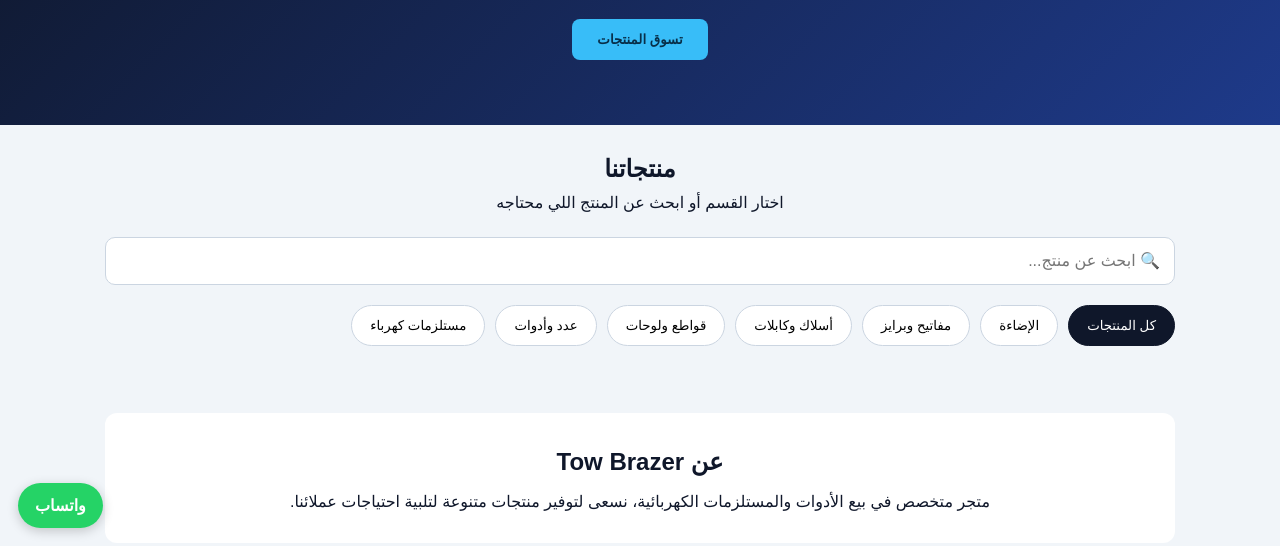
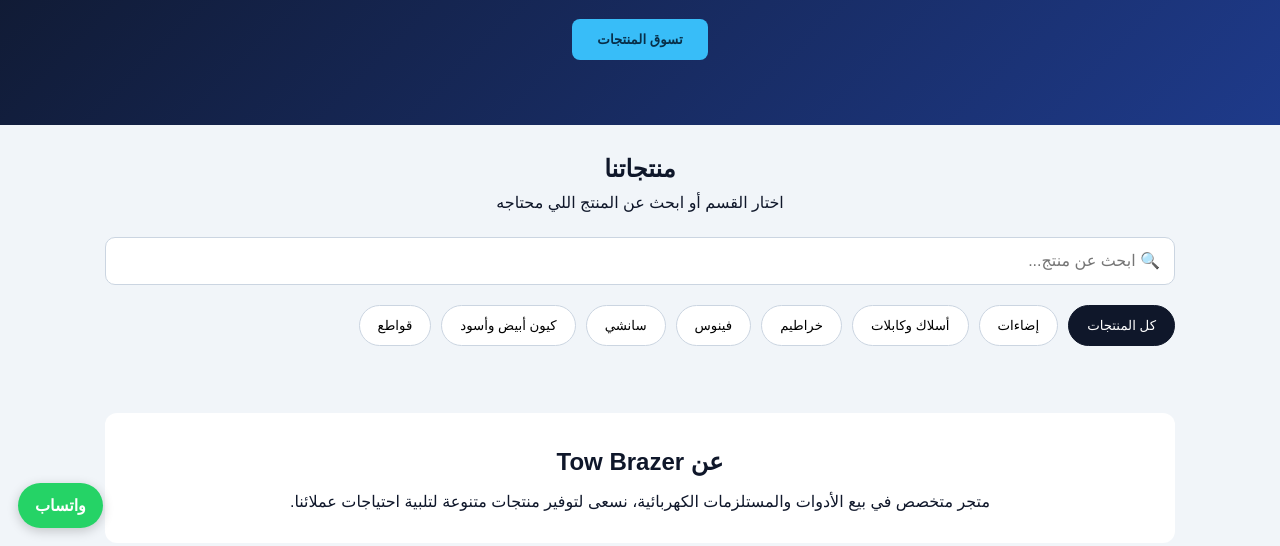
Before and after one commit to ykj4689ztj-spec/tow-brazer, a plain HTML site: page index.html in a window 1280 px wide. Shown: the part 254-800 px from the top of the page. Drawn offline with Linux system fonts and the light colour scheme.

Commit message:
Update index.html

```diff
--- a/index.html
+++ b/index.html
@@ -279,13 +279,16 @@ footer a {
   >
 
   <div class="categories" id="categories">
-    <button class="category active" data-category="all">كل المنتجات</button>
-    <button class="category" data-category="lighting">الإضاءة</button>
-    <button class="category" data-category="switches">مفاتيح وبرايز</button>
-    <button class="category" data-category="cables">أسلاك وكابلات</button>
-    <button class="category" data-category="breakers">قواطع ولوحات</button>
-    <button class="category" data-category="tools">عدد وأدوات</button>
-    <button class="category" data-category="accessories">مستلزمات كهرباء</button>
+
+<button class="category active" data-category="all">كل المنتجات</button>
+<button class="category" data-category="lighting">إضاءات</button>
+<button class="category" data-category="cables">أسلاك وكابلات</button>
+<button class="category" data-category="hoses">خراطيم</button>
+<button class="category" data-category="venus">فينوس</button>
+<button class="category" data-category="sanchi">سانشي</button>
+<button class="category" data-category="kyon">كيون أبيض وأسود</button>
+<button class="category" data-category="breakers">قواطع</button>
+
   </div>
 
   <div class="products" id="productList"></div>
```
